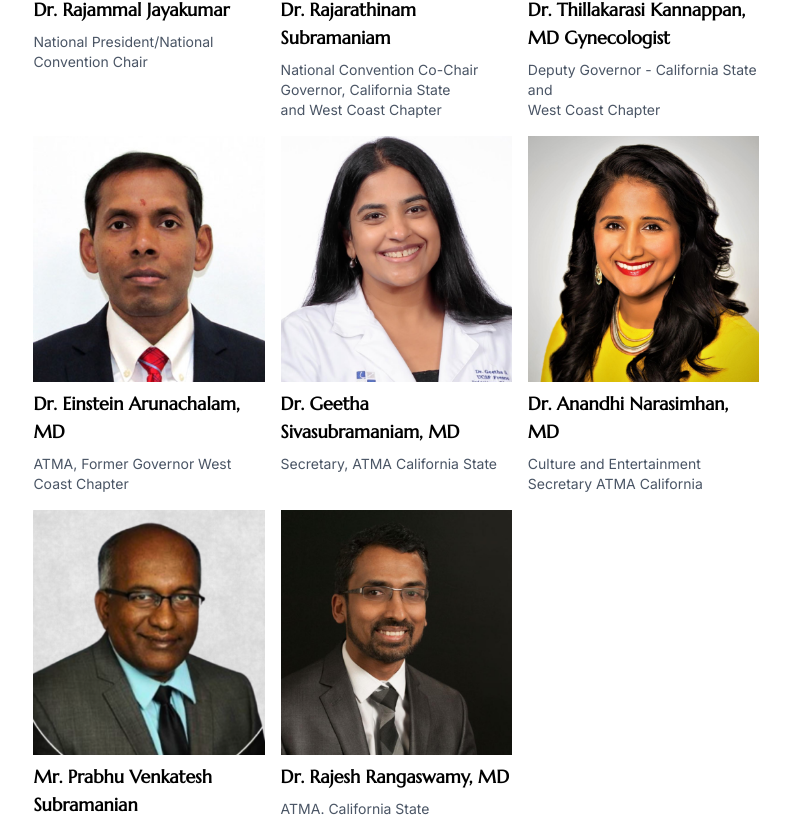
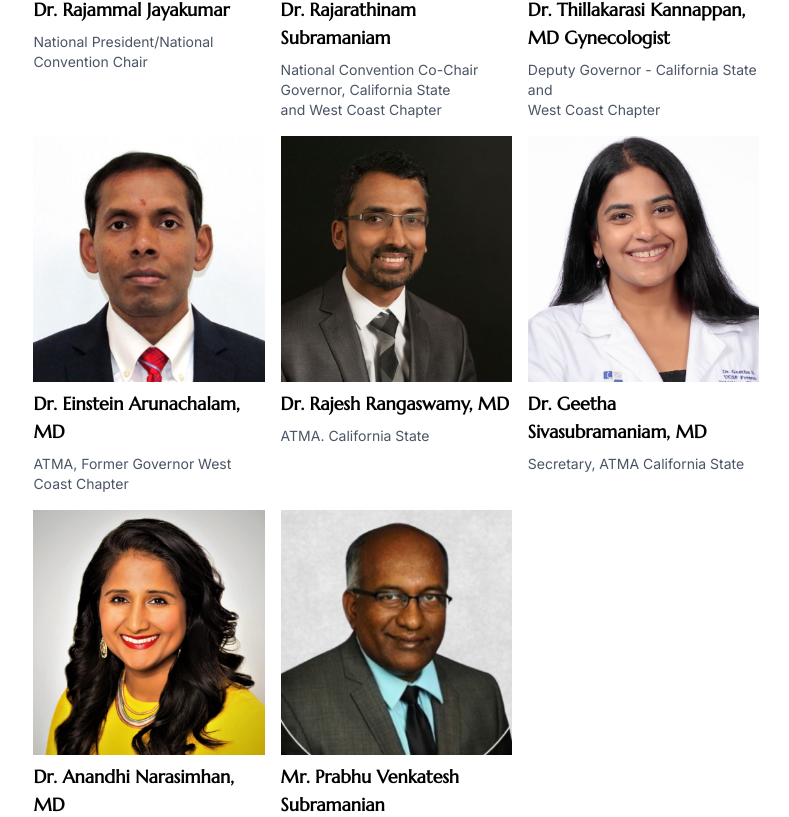
Before and after one commit to employeebhavya/atma-national-convention, a Next.js app: page / in a window 1280 px wide. Shown: the part 6470-7287 px from the top of the page, without its empty margins (491-1280 px from the left). Built offline with nearby package versions, Linux system fonts and the light colour scheme; no server answers.

Commit message:
removed cupon from yosemite and replaced dr.rajrsh position

```diff
--- a/src/components/RegistrationForm1.jsx
+++ b/src/components/RegistrationForm1.jsx
@@ -641,8 +641,13 @@ export default function RegistrationForm1() {
   const EARLY_BIRD_DISCOUNT_PERCENTAGE = 10;
   const EARLY_BIRD_END_DATE = new Date("2025-07-20T23:59:59");
 
-  // Check if early bird discount is active
+  // Check if early bird discount is active and applicable
   const isEarlyBirdActive = () => {
+    // Don't apply discount to Yosemite trip
+    if (formData.registrationType === "yosemite_trip") {
+      return false;
+    }
+
     const currentDate = new Date();
     return currentDate <= EARLY_BIRD_END_DATE;
   };
--- a/src/components/Team.jsx
+++ b/src/components/Team.jsx
@@ -84,6 +84,21 @@ function Team() {
             </div>
             <div className="flex flex-col gap-2">
               <Image
+                src="/team/7.png"
+                alt="Dr. Geetha Sivasubramaniam, MD"
+                width={372}
+                height={395}
+                className="object-cover"
+                loading="lazy"
+                quality={100}
+              />
+              <h3 className="text-lg font-semibold">
+                Dr. Rajesh Rangaswamy, MD
+              </h3>
+              <p className="text-sm text-gray-600">ATMA. California State</p>
+            </div>
+            <div className="flex flex-col gap-2">
+              <Image
                 src="/team/4.png"
                 alt="Dr. Geetha Sivasubramaniam, MD"
                 width={372}
@@ -131,22 +146,6 @@ function Team() {
               </h3>
               <p className="text-sm text-gray-600">ATMA. California State</p>
             </div>
-
-            <div className="flex flex-col gap-2">
-              <Image
-                src="/team/7.png"
-                alt="Dr. Geetha Sivasubramaniam, MD"
-                width={372}
-                height={395}
-                className="object-cover"
-                loading="lazy"
-                quality={100}
-              />
-              <h3 className="text-lg font-semibold">
-                Dr. Rajesh Rangaswamy, MD
-              </h3>
-              <p className="text-sm text-gray-600">ATMA. California State</p>
-            </div>
           </div>
         </div>
       </div>
```
